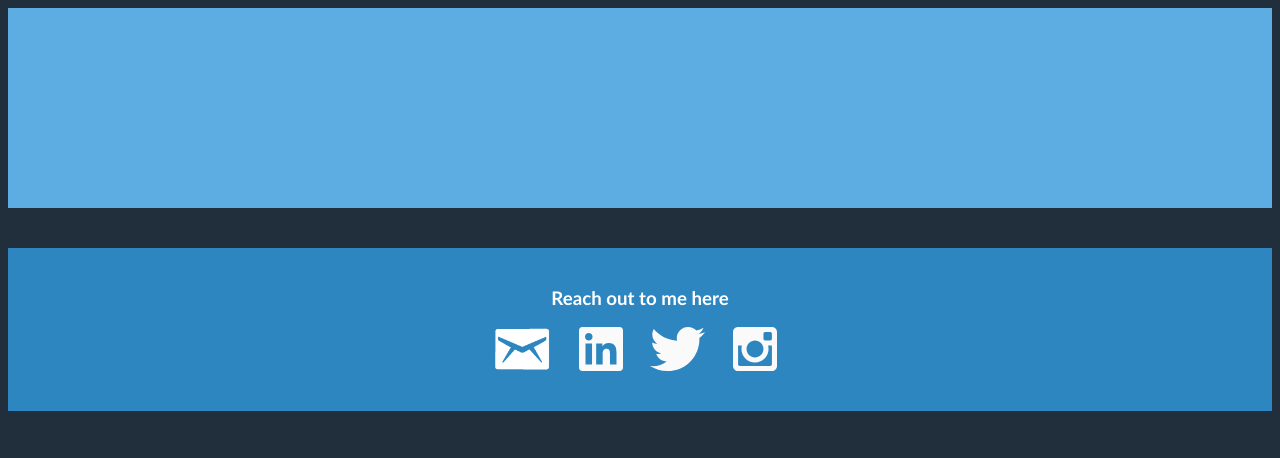
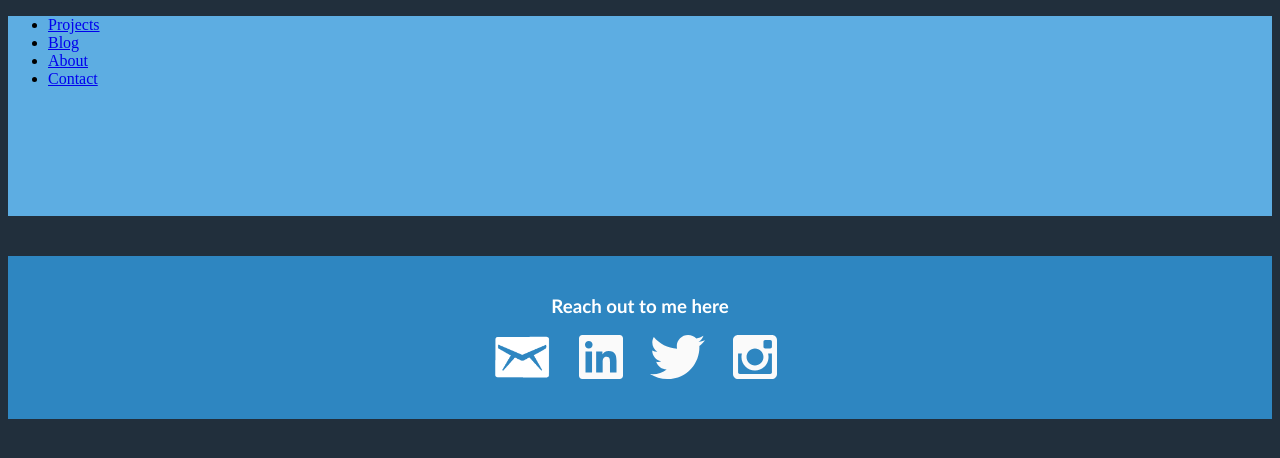
Before and after one commit to MasonHolland/MasonHolland.github.io, a plain HTML site: page index.html in a window 1280 px wide. Drawn offline with Linux system fonts and the light colour scheme.

Commit message:
adjust navbar links

```diff
--- a/index.html
+++ b/index.html
@@ -7,9 +7,16 @@
 
   <body>
     <header>
+      <ul class="navbar">
+        <li><a href="https://masonholland.github.io/projects">Projects</a></li>
+        <li><a href="https://masonholland.github.io/blog">Blog</a></li>
+        <li><a href="https://masonholland.github.io/about">About</a></li>
+        <li><a href="https://masonholland.github.io/#contact-me">Contact</a></li>
+      </ul>
     </header>
 
     <footer>
+      <div class="contact-me">
         <h3>Reach out to me here</h3>
         <ul class="contact-icons">
           <li><a href="mailto:masontholland@gmail.com"><img class="email-image" src="images/email.png"/></a></li>
@@ -17,6 +24,8 @@
           <li><a href="https://twitter.com/MasonTHolland/"><img src="images/twitter.svg"/></a></li>
           <li><a href="https://instagram.com/masonholland"><img src="images/instagram.svg"/></a></li>
         </ul>
+      </div>
     </footer>
+
   </body>
 </html>
```
Also changed, not shown: 1 other file. Lines whose indentation alone changed are shown as unchanged.
